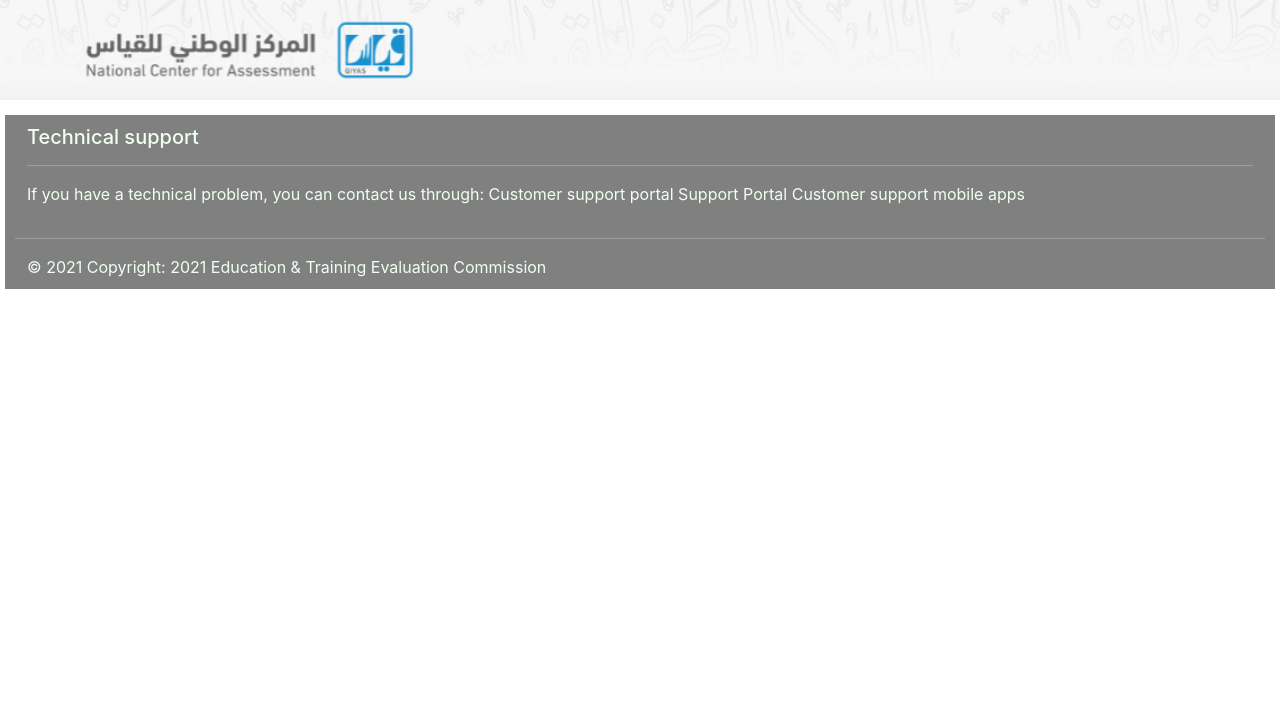
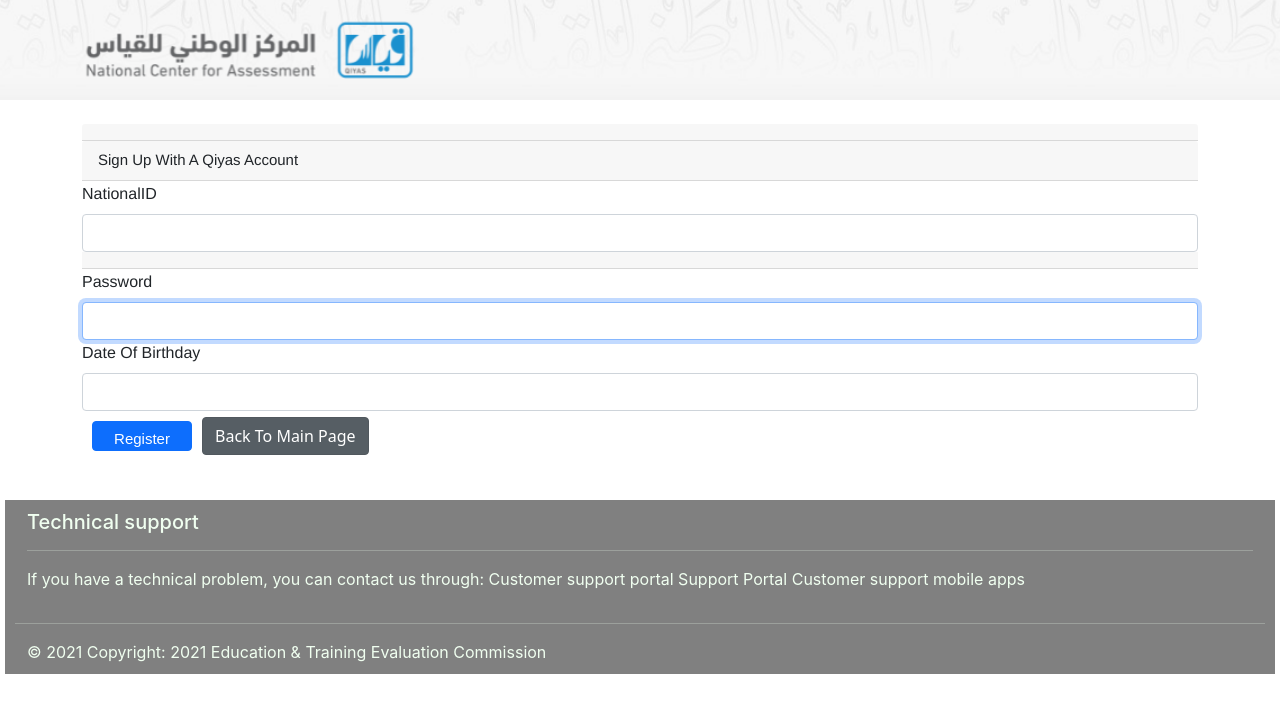
Before and after one commit to tootangel2050/Tuwaiq_project_2, a React (Create React App) app in the folder frontend/: page /signUp in a window 1280 px wide. Shown: the top 712 px of the page. Built offline with nearby package versions, Linux system fonts and the light colour scheme.

Commit message:
reegister

```diff
--- a/frontend/src/App.js
+++ b/frontend/src/App.js
@@ -5,7 +5,7 @@ import Main from "./components/main/Main";
 import Login from "./components/logIn/LogIn";
 import Dashboard from "./components/dashboard/Dashboard";
 import Footer from "./components/footer/Footer";
-import SignUp from "./components/signUp/signUp"
+import SignUp from "./components/signUp/SignUp"
 import Navigation from "./components/navigation/index";
 
 const App = () => {
@@ -16,6 +16,7 @@ const App = () => {
 
       <Routes>
         <Route path="/" element={<><Main/><Login/></>}></Route>
+        <Route path="/signUp" element={<><SignUp/></> }/>
         <Route path="/dashboard" element={<Dashboard />} />
 
       </Routes>
--- a/frontend/src/components/dashboard/Available.js
+++ b/frontend/src/components/dashboard/Available.js
@@ -54,7 +54,7 @@ const Available = () => {
       </Card.Body>
     </Card> */}
 
-                <Card>
+                <Card id="t">
                   <Card.Body>
                     <Card.Title>Name: {elem.Name}</Card.Title>
                     <Card.Text>
--- a/frontend/src/components/dashboard/Cancelled.js
+++ b/frontend/src/components/dashboard/Cancelled.js
@@ -51,7 +51,7 @@ const Cancelled= () => {
       </Card.Body>
     </Card> */}
 
-<Card>
+<Card id="t">
   <Card.Body>
     <Card.Title>Name: {elem.name}</Card.Title>
     <Card.Text>
--- a/frontend/src/components/dashboard/Previous.js
+++ b/frontend/src/components/dashboard/Previous.js
@@ -39,7 +39,7 @@ const Previous= () => {
     <Col>
 
 
-<Card>
+<Card id="t">
   <Card.Body>
     <Card.Title>Name: {elem.Name}</Card.Title>
     <Card.Text>
--- a/frontend/src/components/dashboard/RegisteredTest.js
+++ b/frontend/src/components/dashboard/RegisteredTest.js
@@ -28,7 +28,7 @@ const RegisteredTest = () => {
           <Container>
             <Row>
               <Col>
-                <Card>
+                <Card id="t">
                   <Card.Body>
                     <Card.Title>Name: {elem.Name}</Card.Title>
                     <Card.Text>AppointmentStatus:{elem.AppointmentStatus}</Card.Text>
--- a/frontend/src/components/dashboard/dashboard.css
+++ b/frontend/src/components/dashboard/dashboard.css
@@ -25,7 +25,8 @@
     margin-bottom: 10px;
       border: 1px solid rgb(0,0,0);
 }
+#t{
+    display:grid;
+    grid-template-columns: 50% 50%;
 
-/* #users-cards{
-    border: 2px solid pink;
-} */
+}
--- a/frontend/src/components/dashboard/resulted.js
+++ b/frontend/src/components/dashboard/resulted.js
@@ -27,7 +27,7 @@ const Resulted = () => {
           <Container>
             <Row>
               <Col>
-                <Card>
+                <Card id="t">
                   <Card.Body>
                     <Card.Title>TestDate: {elem.TestDate}</Card.Title>
                     <Card.Text>
--- a/frontend/src/components/logIn/LogIn.js
+++ b/frontend/src/components/logIn/LogIn.js
@@ -28,14 +28,14 @@ export default function Login() {
       .then((response) => {
         console.log(response);
         if (response.status == 200) {
-          if (response.data.iaAdmin === "Admin") {
-            nav("/admin");
-          } else if (response.data.isAdmin === "Admin") {
-            nav("/admin");
+          if (response.data. NationalID === " NationalID") {
+            nav("/dashboard");
+          // } else if (response.data.isAdmin === "Admin") {
+          //   nav("/admin");
           } else {
-            nav("/user");
+            nav("/");
           }
-          sessionStorage.setItem("Id", response.data.id);
+          sessionStorage.setItem("NationalID", response.data.NationalID);
         }
         navigation("/dashboard")
       })
@@ -75,9 +75,9 @@ export default function Login() {
         <br/>
 
   <Button variant="link">You Don't Have Qiyas Account ?</Button>
-
+<Link to="/signUp">
   <Button id="btn2" variant="warning">Rigster</Button>{' '}
-
+        </Link>
 
 
 
--- /dev/null
+++ b/frontend/src/components/signUp/SignUp.css
@@ -0,0 +1,47 @@
+@media all and (min-width: 480px) {
+
+    .SignUp {
+      padding: 300px;
+      display:inline;
+
+    }
+
+    .SignUp {
+      margin: 50px;
+      max-width: 320px;
+      border-radius: 5px;
+
+    }
+  }
+
+  #h , #cardList1{
+    font-family:'Franklin Gothic Medium', 'Arial Narrow', Arial, sans-serif;}
+
+
+    #btn{
+    width: 100px;
+    height: 30px;
+    margin: 10px;
+    font-family:Arial, Helvetica, sans-serif ;
+    align-items:center ;
+    font-size: 15px;
+
+
+    }
+
+    #btn2{
+      color: rgb(121, 121, 77);
+      width: 150px;
+      height: 30px;
+      margin: 10px;
+      font-size: 15px;
+      color: aliceblue;
+      font-family: Georgia, 'Times New Roman', Times, serif;
+
+    }
+
+    #btn3{
+      width: 100px;
+      height: 30px;
+      text-align: center;
+    }
--- a/frontend/src/components/signUp/signUp.js
+++ b/frontend/src/components/signUp/signUp.js
@@ -2,7 +2,10 @@
 import React , { useState } from 'react';
 import { useNavigate } from "react-router-dom";
 import { Card, Form, Container, Row, Col , Button} from "react-bootstrap";
+import './SignUp.css'
 import axios from "axios";
+import { Link } from 'react-router-dom';
+
 
 
 export default function signUp() {
@@ -12,7 +15,7 @@ export default function signUp() {
 
 
   return (
-    <div className="Login">
+    <div className="SignUp">
       <Container>
         <Row>
           <Col>
@@ -23,6 +26,8 @@ export default function signUp() {
             >
               <Card.Header id="cardList1"></Card.Header>
               <Form.Group size="lg" controlId="text">
+              <Card.Header id="cardList1">Sign Up With A Qiyas Account</Card.Header>
+
                 <Form.Label id="h">NationalID </Form.Label>
                 <Form.Control
                   autoFocus
@@ -55,6 +60,11 @@ export default function signUp() {
               <Button id="btn" type="submit"  >
               Register
               </Button>
+              <Link to="/">
+          <Button variant="secondary" size="ms" active>
+            Back To Main Page
+          </Button>
+          </Link>
             </Form>
           </Col>
         </Row>
```
